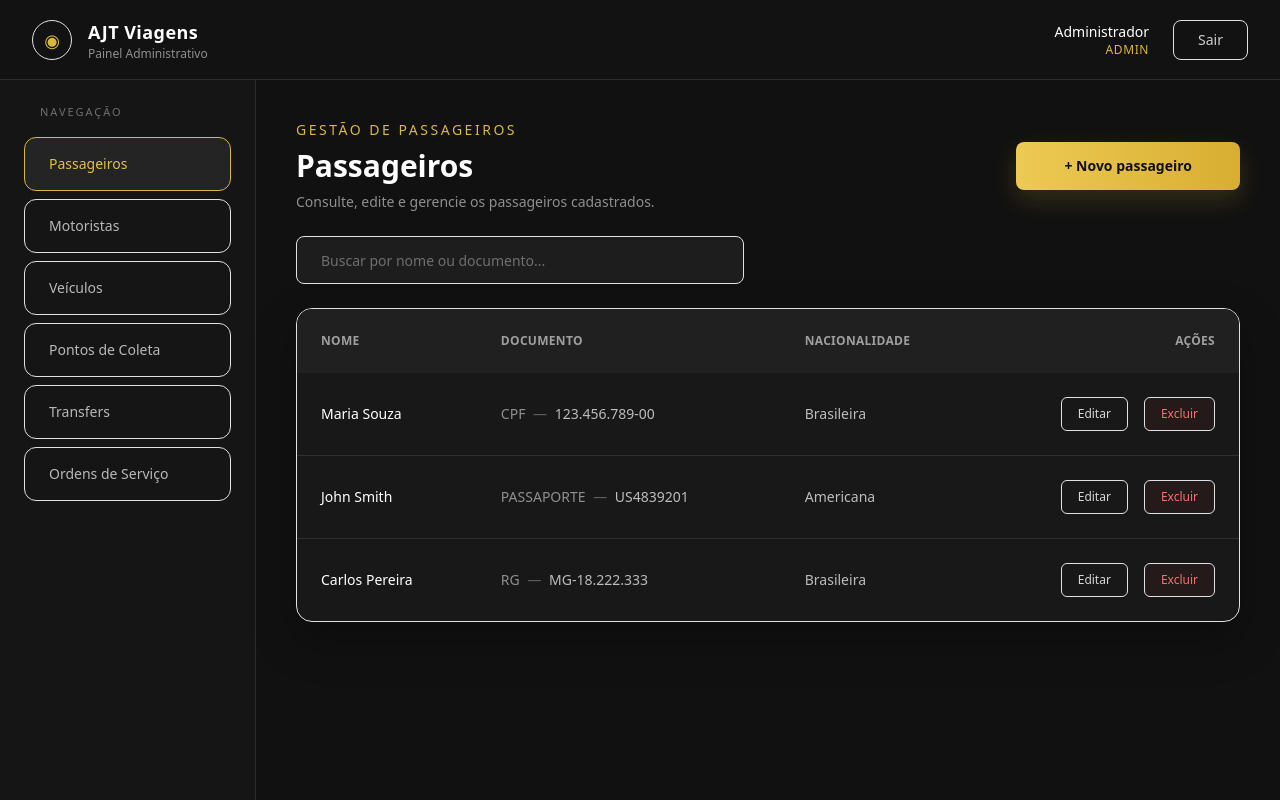
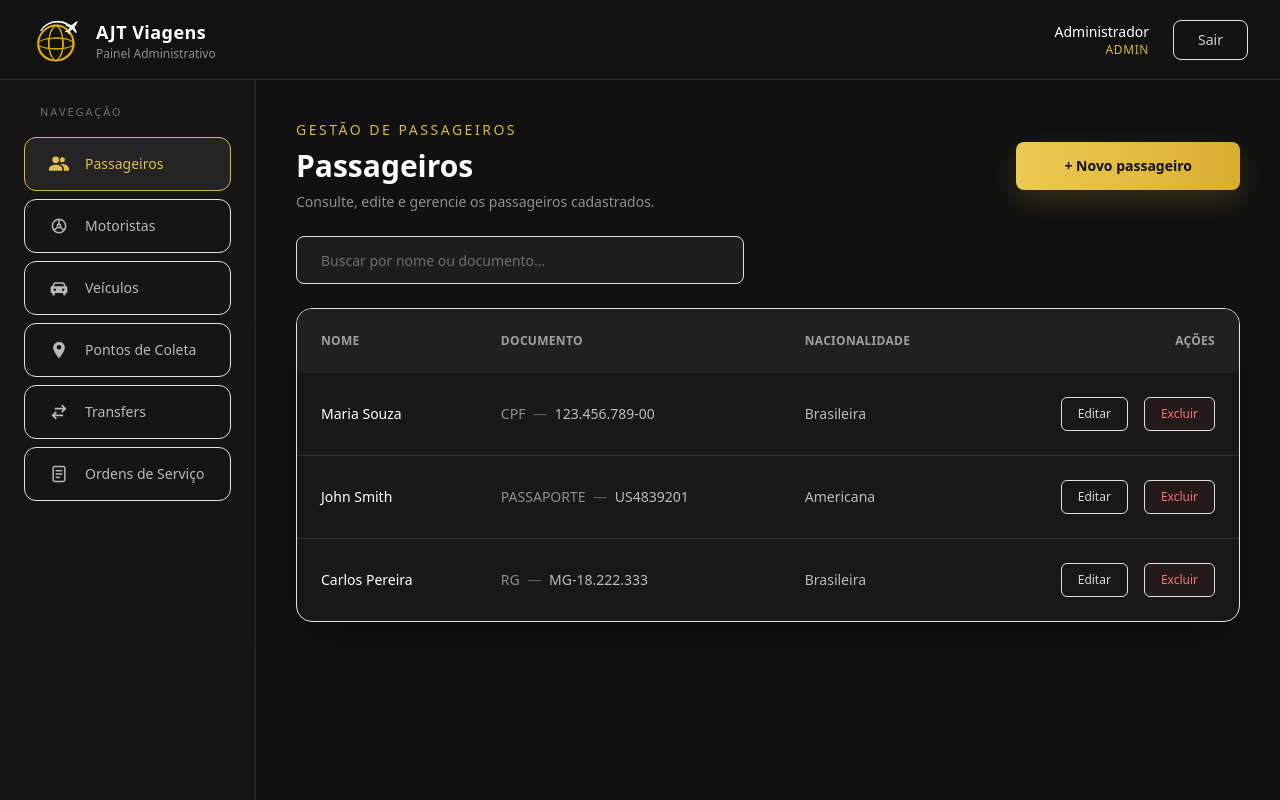
Before and after one commit to k9milly/AJT-Frontend, an Angular app: page /login in a window 1280 px wide. Both pictures are taken after a click on the button "Entrar". Built offline with nearby package versions, Linux system fonts and the light colour scheme.

Commit message:
feat: adiciona logo e icones ao painel

```diff
--- a/src/app/features/auth/login/login.component.html
+++ b/src/app/features/auth/login/login.component.html
@@ -5,15 +5,13 @@
            px-12 py-14 flex flex-col"
   >
 
-    <div class="flex justify-center mb-7">
-      <div
-        class="w-14 h-14 flex items-center justify-center
-               text-[#e6c04d] text-4xl"
-      >
-        ◉
-      </div>
+    <div class="flex justify-center mb-6">
+      <img
+        src="/logo.png"
+        alt="Logo AJT Viagens"
+        class="w-24 h-24 object-contain"
+      />
     </div>
-
 
     <h1
       class="text-center text-[#e6c04d] text-[28px] font-bold leading-tight"
@@ -53,7 +51,6 @@
         />
       </div>
 
-
       <div class="mb-6">
         <label
           for="senha"
@@ -73,6 +70,7 @@
                  focus:ring-2 focus:ring-[#e6c04d]/10"
         />
       </div>
+
 
       @if (erro()) {
         <p class="text-sm text-red-400 mb-4">
@@ -97,7 +95,6 @@
         {{ carregando() ? 'Entrando...' : 'Entrar' }}
       </button>
 
-
       <a
         href="/"
         class="text-center text-[#a9a9a9] text-[18px]
@@ -106,6 +103,7 @@
       >
         ← Voltar para o Site
       </a>
+
     </form>
   </div>
 </div>
--- a/src/app/shared/layout/shell.component.html
+++ b/src/app/shared/layout/shell.component.html
@@ -8,13 +8,12 @@
   >
     <div class="flex items-center gap-3">
 
-      <div
-        class="w-10 h-10 rounded-full
-               border border-[#d9b83f]
-               flex items-center justify-center
-               text-[#d9b83f] text-lg"
-      >
-        ◉
+      <div class="w-12 h-12 flex items-center justify-center">
+        <img
+          src="/logo.png"
+          alt="Logo AJT Viagens"
+          class="w-12 h-12 object-contain"
+        />
       </div>
 
       <div>
@@ -88,7 +87,7 @@
             <a
               routerLink="/passageiros"
               routerLinkActive="!bg-[#242424] !text-[#e1bf48] !border-[#d9b83f]"
-              class="flex items-center
+              class="flex items-center gap-3
                      px-4 py-3
                      rounded-xl
                      border border-transparent
@@ -105,7 +104,18 @@
                      hover:bg-[#202020]
                      hover:text-white"
             >
-              Passageiros
+              <svg
+                xmlns="http://www.w3.org/2000/svg"
+                viewBox="0 0 24 24"
+                fill="currentColor"
+                class="w-5 h-5 shrink-0"
+              >
+                <path
+                  d="M8 11a4 4 0 1 0 0-8 4 4 0 0 0 0 8Zm8-1a3 3 0 1 0 0-6 3 3 0 0 0 0 6ZM8 13c-4.4 0-8 2.2-8 5v2h16v-2c0-2.8-3.6-5-8-5Zm8-1c-.8 0-1.6.1-2.3.3 2.6 1.2 4.3 3.1 4.3 5.7v2H24v-2c0-3.3-3.6-6-8-6Z"
+                />
+              </svg>
+
+              <span>Passageiros</span>
             </a>
           </li>
 
@@ -113,7 +123,7 @@
             <a
               routerLink="/motoristas"
               routerLinkActive="!bg-[#242424] !text-[#e1bf48] !border-[#d9b83f]"
-              class="flex items-center
+              class="flex items-center gap-3
                      px-4 py-3
                      rounded-xl
                      border border-transparent
@@ -130,7 +140,22 @@
                      hover:bg-[#202020]
                      hover:text-white"
             >
-              Motoristas
+              <svg
+                xmlns="http://www.w3.org/2000/svg"
+                viewBox="0 0 24 24"
+                fill="none"
+                stroke="currentColor"
+                stroke-width="1.8"
+                class="w-5 h-5 shrink-0"
+              >
+                <circle cx="12" cy="12" r="8"></circle>
+                <circle cx="12" cy="12" r="2"></circle>
+                <path d="M12 10V4"></path>
+                <path d="M10.5 13.5 6 17"></path>
+                <path d="M13.5 13.5 18 17"></path>
+              </svg>
+
+              <span>Motoristas</span>
             </a>
           </li>
 
@@ -138,7 +163,7 @@
             <a
               routerLink="/veiculos"
               routerLinkActive="!bg-[#242424] !text-[#e1bf48] !border-[#d9b83f]"
-              class="flex items-center
+              class="flex items-center gap-3
                      px-4 py-3
                      rounded-xl
                      border border-transparent
@@ -155,7 +180,18 @@
                      hover:bg-[#202020]
                      hover:text-white"
             >
-              Veículos
+              <svg
+                xmlns="http://www.w3.org/2000/svg"
+                viewBox="0 0 24 24"
+                fill="currentColor"
+                class="w-5 h-5 shrink-0"
+              >
+                <path
+                  d="M5.2 6.5A2.5 2.5 0 0 1 7.6 5h8.8a2.5 2.5 0 0 1 2.4 1.5L20 10h1a1 1 0 0 1 1 1v6a1 1 0 0 1-1 1h-1v1.5a1.5 1.5 0 0 1-3 0V18H7v1.5a1.5 1.5 0 0 1-3 0V18H3a1 1 0 0 1-1-1v-6a1 1 0 0 1 1-1h1l1.2-3.5ZM7 7l-1 3h12l-1-3H7Zm0 5.5a1.5 1.5 0 1 0 0 3 1.5 1.5 0 0 0 0-3Zm10 0a1.5 1.5 0 1 0 0 3 1.5 1.5 0 0 0 0-3Z"
+                />
+              </svg>
+
+              <span>Veículos</span>
             </a>
           </li>
 
@@ -163,7 +199,7 @@
             <a
               routerLink="/pontos-coleta"
               routerLinkActive="!bg-[#242424] !text-[#e1bf48] !border-[#d9b83f]"
-              class="flex items-center
+              class="flex items-center gap-3
                      px-4 py-3
                      rounded-xl
                      border border-transparent
@@ -180,7 +216,18 @@
                      hover:bg-[#202020]
                      hover:text-white"
             >
-              Pontos de Coleta
+              <svg
+                xmlns="http://www.w3.org/2000/svg"
+                viewBox="0 0 24 24"
+                fill="currentColor"
+                class="w-5 h-5 shrink-0"
+              >
+                <path
+                  d="M12 2a7 7 0 0 0-7 7c0 5.3 7 13 7 13s7-7.7 7-13a7 7 0 0 0-7-7Zm0 9.5A2.5 2.5 0 1 1 12 6a2.5 2.5 0 0 1 0 5.5Z"
+                />
+              </svg>
+
+              <span>Pontos de Coleta</span>
             </a>
           </li>
 
@@ -188,7 +235,7 @@
             <a
               routerLink="/transfers"
               routerLinkActive="!bg-[#242424] !text-[#e1bf48] !border-[#d9b83f]"
-              class="flex items-center
+              class="flex items-center gap-3
                      px-4 py-3
                      rounded-xl
                      border border-transparent
@@ -205,7 +252,18 @@
                      hover:bg-[#202020]
                      hover:text-white"
             >
-              Transfers
+              <svg
+                xmlns="http://www.w3.org/2000/svg"
+                viewBox="0 0 24 24"
+                fill="currentColor"
+                class="w-5 h-5 shrink-0"
+              >
+                <path
+                  d="M7 7h10l-2.5-2.5L16 3l5 5-5 5-1.5-1.5L17 9H7V7Zm10 10H7l2.5 2.5L8 21l-5-5 5-5 1.5 1.5L7 15h10v2Z"
+                />
+              </svg>
+
+              <span>Transfers</span>
             </a>
           </li>
 
@@ -213,7 +271,7 @@
             <a
               routerLink="/ordens-servico"
               routerLinkActive="!bg-[#242424] !text-[#e1bf48] !border-[#d9b83f]"
-              class="flex items-center
+              class="flex items-center gap-3
                      px-4 py-3
                      rounded-xl
                      border border-transparent
@@ -230,7 +288,21 @@
                      hover:bg-[#202020]
                      hover:text-white"
             >
-              Ordens de Serviço
+              <svg
+                xmlns="http://www.w3.org/2000/svg"
+                viewBox="0 0 24 24"
+                fill="none"
+                stroke="currentColor"
+                stroke-width="1.8"
+                class="w-5 h-5 shrink-0"
+              >
+                <rect x="5" y="3" width="14" height="18" rx="2"></rect>
+                <path d="M8 8h8"></path>
+                <path d="M8 12h8"></path>
+                <path d="M8 16h5"></path>
+              </svg>
+
+              <span>Ordens de Serviço</span>
             </a>
           </li>
 
```
Also changed, not shown: public/logo.png (added).
